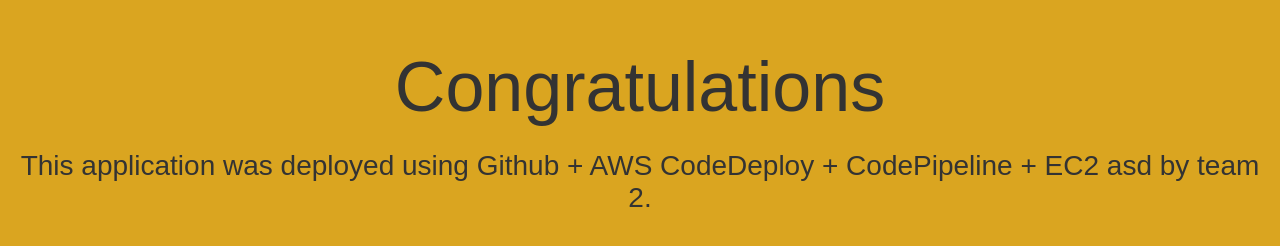
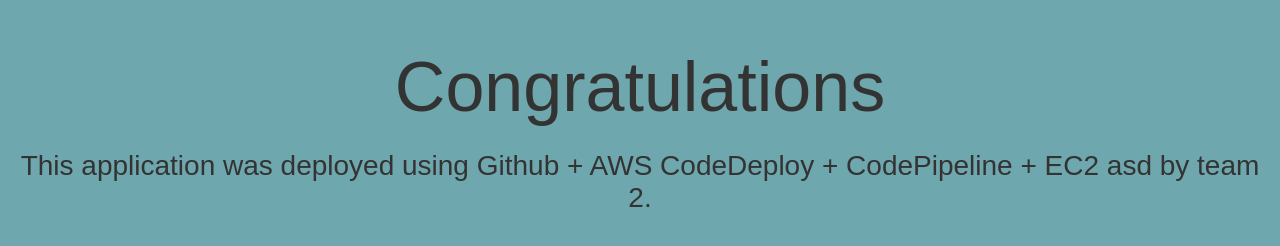
Before and after one commit to Ethiopica/AWSSampleApp, a plain HTML site: page index.html in a window 1280 px wide. Drawn offline with Linux system fonts and the light colour scheme.

```diff
--- a/index.html
+++ b/index.html
@@ -6,7 +6,7 @@
     <style>
       body {
         color: #333;
-        background-color: goldenrod;
+        background-color: rgb(110, 167, 173);
         font-family: Arial, sans-serif;
         font-size: 14px;
       }
```
